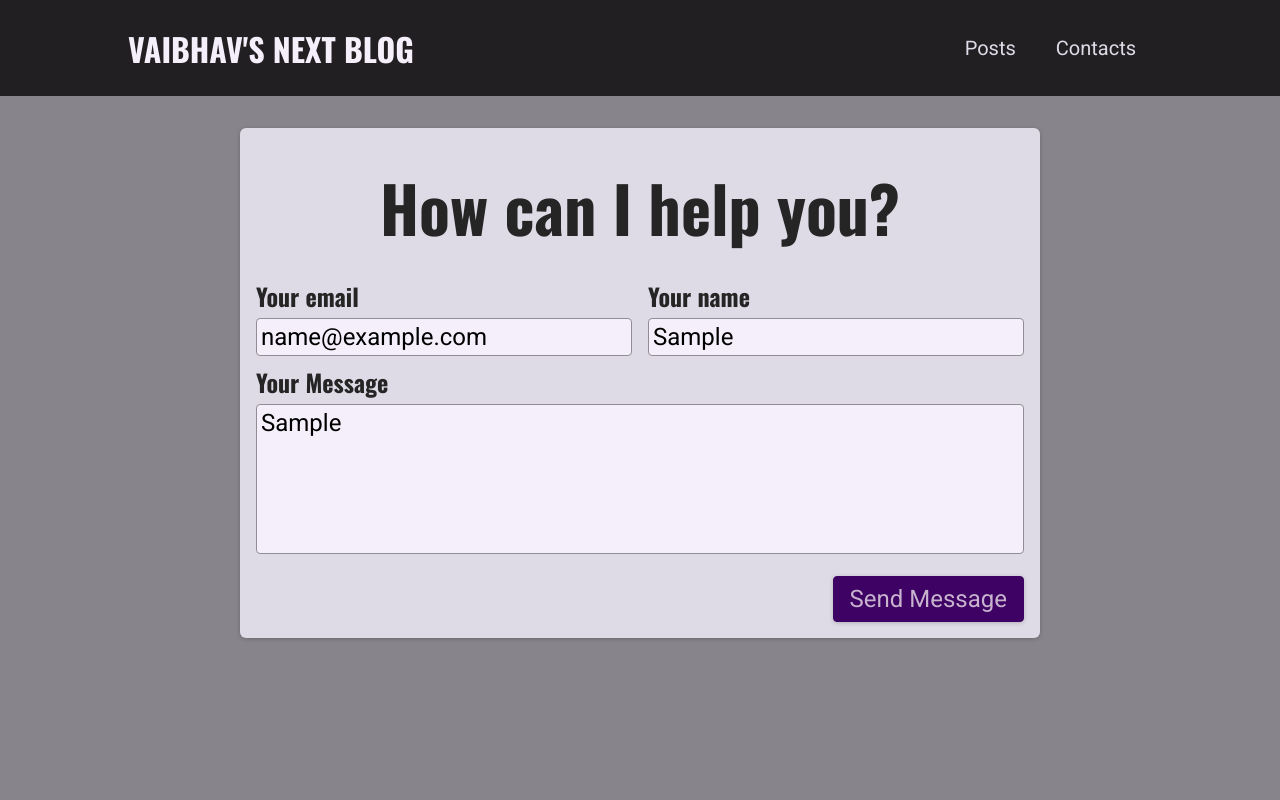
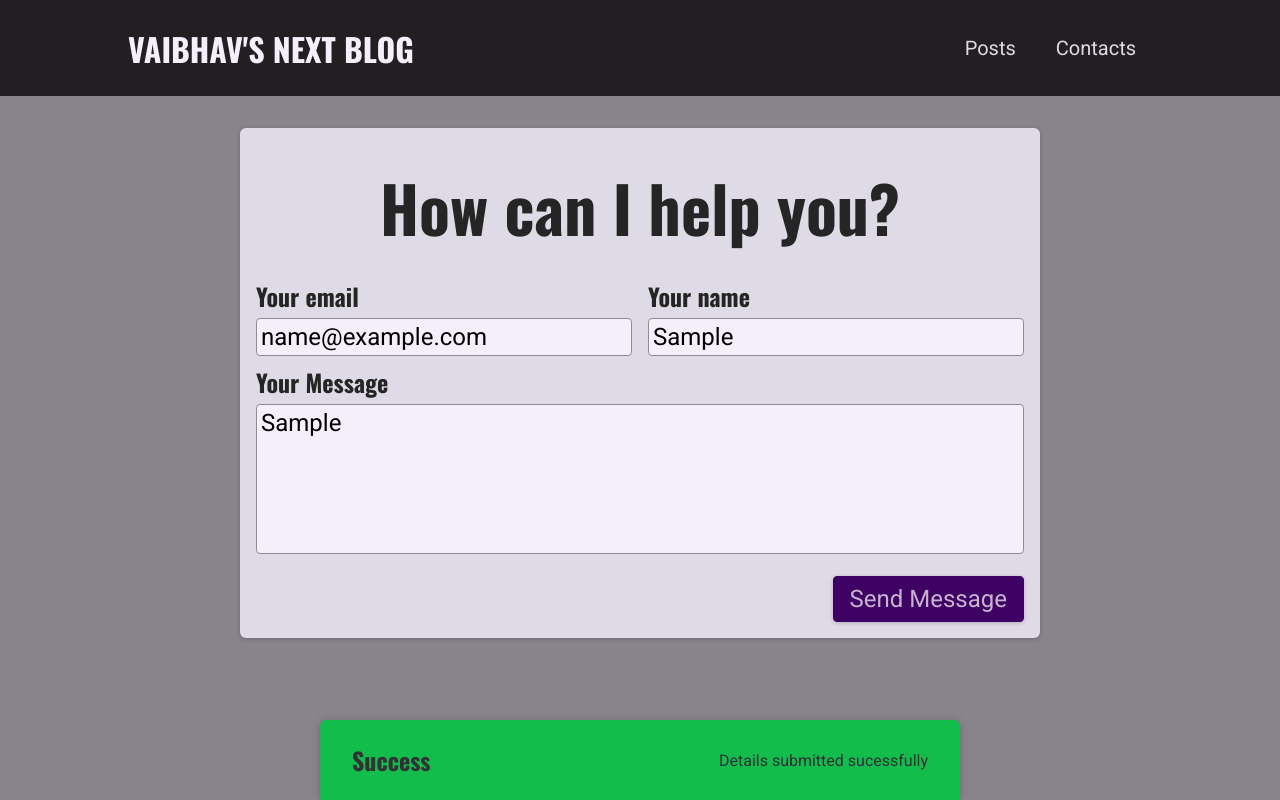
Before and after one commit to chakanevaibhav/my-next-blog, a Next.js app: page /contact in a window 1280 px wide. Both pictures are taken after typing "name@example.com", "Sample", "Sample" into the empty fields and a click on the button "Send Message". Built offline with nearby package versions, Linux system fonts and the light colour scheme.

Commit message:
adding success notification

```diff
--- a/components/contact/contact-form.js
+++ b/components/contact/contact-form.js
@@ -1,14 +1,16 @@
 import React, { useState } from "react";
 import classes from "./contact-form.module.css";
+import Notification from "../ui/notification";
 
 const ContactForm = () => {
   const [enteredEmail, setEnteredEmail] = useState("");
   const [enteredName, setEnteredName] = useState("");
   const [enteredMessage, setEnteredMessage] = useState("");
+  const [success, setSuccess] = useState(false);
 
-  const sendMessageHandler = (event) => {
+  const sendMessageHandler = async (event) => {
     event.preventDefault();
-    fetch("/api/contact", {
+    await fetch("/api/contact", {
       method: "POST",
       body: JSON.stringify({
         email: enteredEmail,
@@ -19,9 +21,18 @@
         "Content-Type": "application/json", // Corrected "Content-Type"
       },
     });
+    setSuccess(true);
   };
 
   return (
+    <>
+      {success && (
+        <Notification
+          title="Success"
+          message="Details submitted sucessfully"
+          status="success"
+        />
+      )}
       <section className={classes.contact}>
         <h1>How can I help you?</h1>
         <form className={classes.form} onSubmit={sendMessageHandler}>
@@ -61,6 +72,7 @@
           </div>
         </form>
       </section>
+    </>
   );
 };
 
--- /dev/null
+++ b/components/ui/notification.js
@@ -0,0 +1,26 @@
+import classes from './notification.module.css';
+
+function Notification(props) {
+  const { title, message, status } = props;
+
+  let statusClasses = '';
+
+  if (status === 'success') {
+    statusClasses = classes.success;
+  }
+
+  if (status === 'error') {
+    statusClasses = classes.error;
+  }
+
+  const cssClasses = `${classes.notification} ${statusClasses}`;
+
+  return (
+    <div className={cssClasses}>
+      <h2>{title}</h2>
+      <p>{message}</p>
+    </div>
+  );
+}
+
+export default Notification;
--- /dev/null
+++ b/components/ui/notification.module.css
@@ -0,0 +1,43 @@
+.notification {
+    display: flex;
+    justify-content: space-between;
+    align-items: center;
+    color: var(--color-grey-100);
+    background-color: var(--color-grey-800);
+    padding: 0 var(--size-8);
+    box-shadow: 0 1px 8px rgba(0, 0, 0, 0.2);
+    position: fixed;
+    height: 5rem;
+    bottom: 0;
+    width: 100%;
+    left: 0;
+    border-top-right-radius: 0;
+    border-top-left-radius: 0;
+  }
+
+  .notification h2 {
+    font-size: var(--size-6);
+    margin: 0;
+  }
+
+  .notification p {
+    margin: 0;
+  }
+
+  .success {
+    background-color: var(--color-success-500);
+    color: var(--color-grey-800);
+  }
+
+  .error {
+    background-color: var(--color-error-500);
+  }
+
+  @media (min-width: 768px) {
+    .notification {
+      width: 40rem;
+      left: calc(50% - 20rem);
+      border-top-right-radius: 6px;
+      border-top-left-radius: 6px;
+    }
+  }
```
Lines whose indentation alone changed are shown as unchanged.
